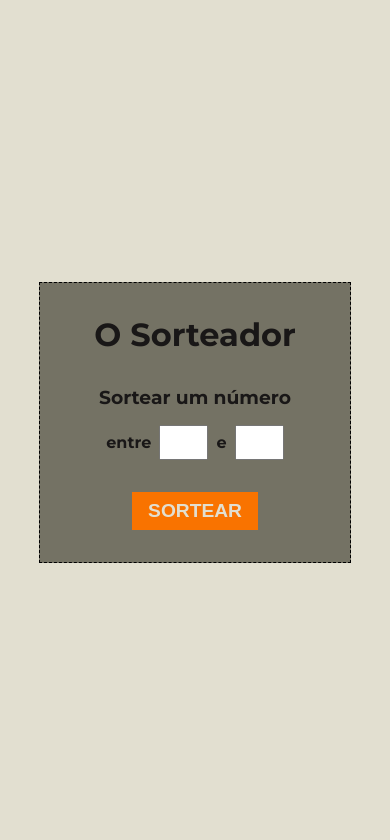
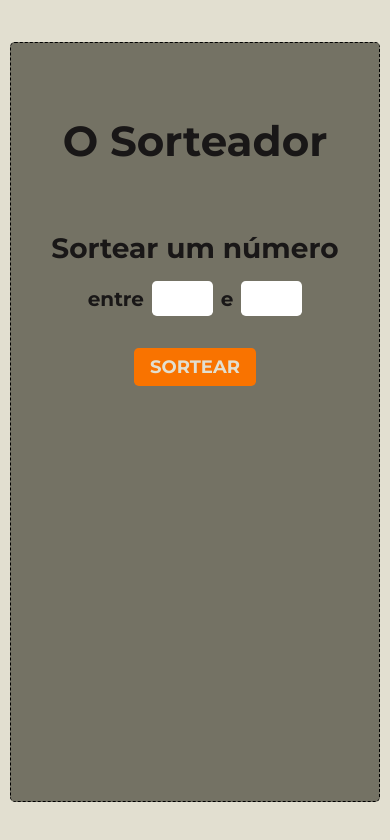
Before and after one commit to Thigoo/js-sorteador, a plain HTML site: page index.html in a window 390 px wide. Drawn offline with Linux system fonts and the light colour scheme.

Commit message:
[fix] ajustando estilos e implementando mobile

```diff
--- a/style.css
+++ b/style.css
@@ -5,6 +5,7 @@
     padding: 0;
     text-align: center;
     box-sizing: border-box;
+    font-family: var(--font-family);
 }
 
 :root {
@@ -13,6 +14,7 @@
     --font-color: #191717;
     --btn-color: #F97300;
     --font-family: 'Montserrat';
+    --border-radius: .3rem;
 }
 
 body {
@@ -21,7 +23,6 @@ body {
     justify-content: center;
     align-items: center;
 
-    font-family: var(--font-family);
     background-color: var(--main-bg-color);
     color: var(--font-color);
 }
@@ -34,10 +35,16 @@ body {
     max-width: 80%;
     padding: 2rem;
     background-color: var(--container-color);
+    border-radius: var(--border-radius);
+}
+
+header h1 {
+    font-size: 2.625rem;
 }
 
 .sorteador h3 {
-    margin-top: 2rem;
+    margin-top: 1.5rem;
+    font-size: 1.75rem;
 }
 
 .inputs {
@@ -50,11 +57,28 @@ body {
 
 .inputs p {
     font-weight: bold;
+    font-size: 1.25rem;
 }
 
 .inputs input {
+    border: none;
+    outline: none;
+    font-family: 'Montserrat';
+    font-size: 1rem;
+    font-weight: 600;
     padding: .5rem;
     width: 20%;
+    border-radius: var(--border-radius);
+}
+
+input[type=number]::-webkit-inner-spin-button {
+    -webkit-appearance: none;
+
+}
+input[type=number] {
+   -moz-appearance: textfield;
+   appearance: textfield;
+
 }
 
 .btn {
@@ -64,9 +88,27 @@ body {
     font-weight: bold;
     border: none;
     outline: none;
-    font-size: 1.2rem;
+    font-size: 1.125rem;
     padding: .5rem 1rem;
     min-width: 40%;
     margin-top: 2rem;
     cursor: pointer;
+    border-radius: var(--border-radius);
 }
+
+.resultado {
+    margin-top: 2rem;
+}
+
+@media (max-width: 480px) {
+
+    .container {
+        min-height: 90%;
+        min-width: 95%;
+    }
+
+    header h1 {
+        margin: 2.5rem 0;
+    }
+
+}
```
